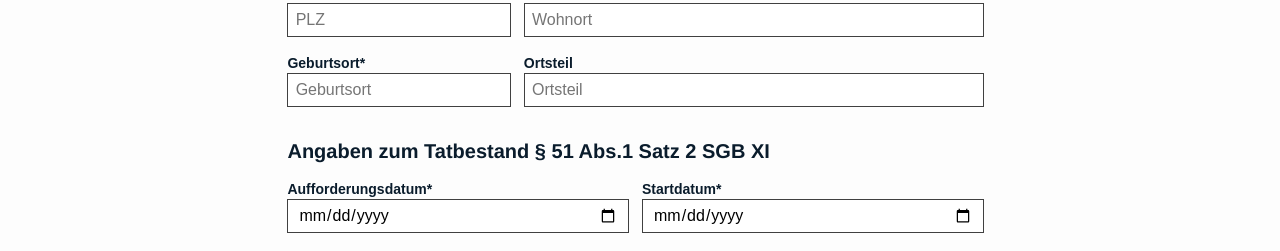
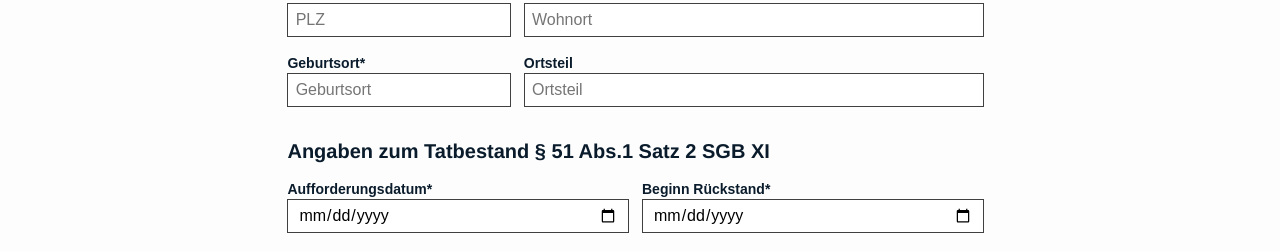
Before and after one commit to Cubemil/OPAS-User-Interface, a Vue app in the folder App/: page /bearbeiten/1 in a window 1280 px wide. Shown: the part 990-1241 px from the top of the page. Built offline with nearby package versions, Linux system fonts and the light colour scheme.

Commit message:
Changed "Startdatum" to "Begin Rückstand"

```diff
--- a/App/src/components/Eingabeformular.vue
+++ b/App/src/components/Eingabeformular.vue
@@ -112,9 +112,9 @@
               <input type="date" id="aufforderungsdatum" v-model="aufforderungsdatum" @change="validateDates" :class="{ 'error-border': errorMessages.aufforderungsdatum }">
             </td>
             <td>
-              <span v-if="errorMessages.startdatum" class="error-message">{{ errorMessages.startdatum }}</span>
-              <label v-else for="startdatum" class="field-label">Startdatum*</label>
-              <input type="date" id="startdatum" v-model="startdatum" @change="validateDates" :class="{ 'error-border': errorMessages.startdatum }">
+              <span v-if="errorMessages.beginnRueckstand" class="error-message">{{ errorMessages.beginnRueckstand }}</span>
+              <label v-else for="beginn-rückstand" class="field-label">Beginn Rückstand*</label>
+              <input type="date" id="beginn-rückstand" v-model="beginnRueckstand" @change="validateDates" :class="{ 'error-border': errorMessages.beginnRueckstand }">
             </td>
           </tr>
           <tr>
@@ -185,7 +185,7 @@ export default {
       krankenversicherung: this.initialData.krankenversicherung || '',
       versicherungsnummer: this.initialData.versicherungsnummer || '',
       aufforderungsdatum: this.formatDate(this.initialData.aufforderungsdatum) || '',
-      startdatum: this.formatDate(this.initialData.startdatum) || '',
+      beginnRueckstand: this.formatDate(this.initialData.beginnRueckstand) || '',
       verzugBis: this.formatDate(this.initialData.verzugBis) || '',
       verzugsende: this.formatDate(this.initialData.verzugsende) || '',
       beitragsrueckstand: this.initialData.beitragsrueckstand || '',
```
